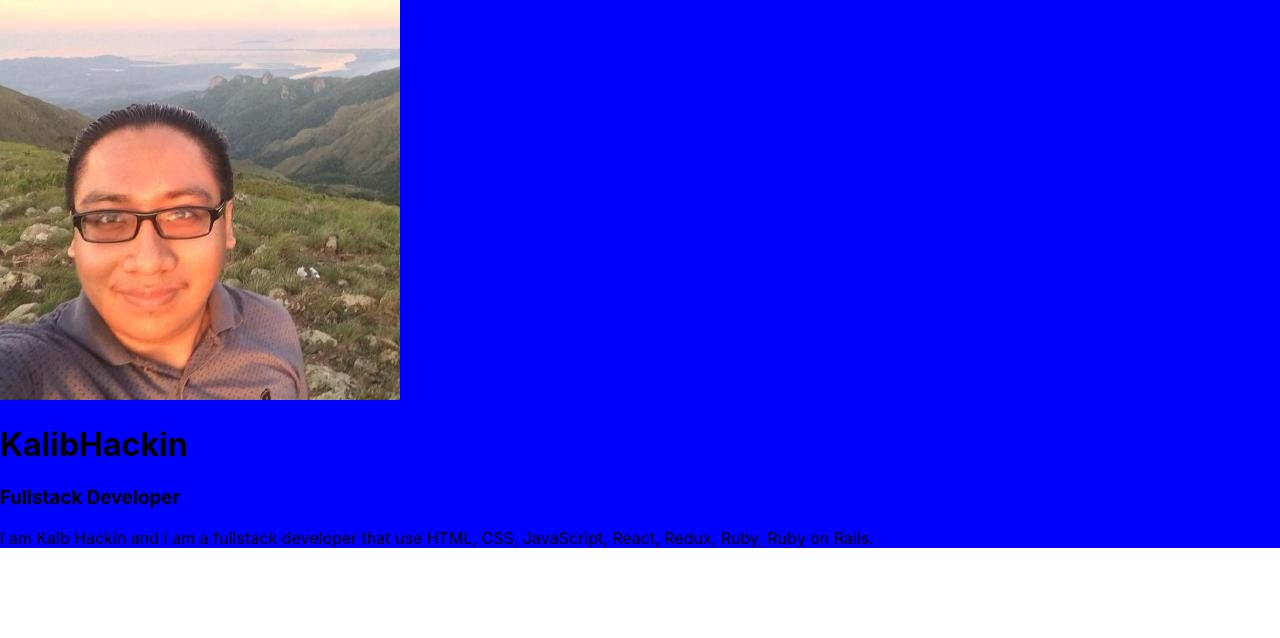
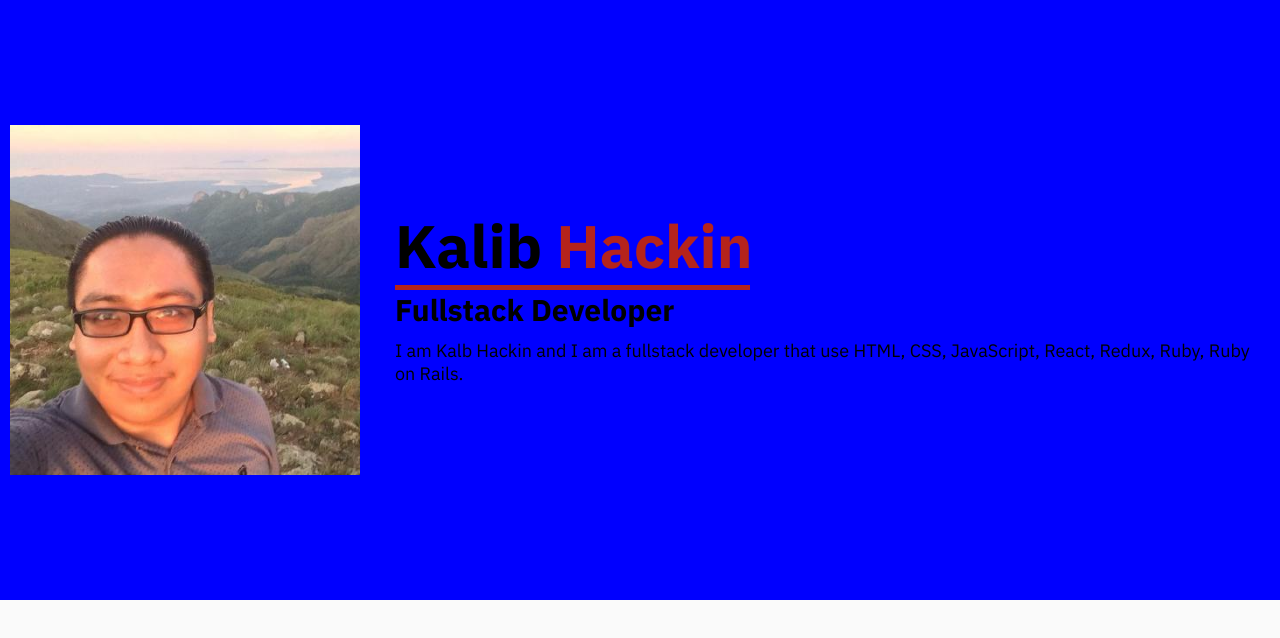
Before and after one commit to NaguiHW/portfolio, a React (Create React App) app: page / in a window 1280 px wide. Shown: the top 638 px of the page. Built offline with nearby package versions, Linux system fonts and the light colour scheme.

Commit message:
homepage done

```diff
--- a/src/assets/styles/HomePage.scss
+++ b/src/assets/styles/HomePage.scss
@@ -1,10 +1,52 @@
 .home-page {
+  display: flex;
+  height: 600px;
 
+  .image-container {
+    display: flex;
+    align-items: center;
+    margin: 0 10px;
+
+    img {
+      width: 350px;
+      height: 350px;
+    }
+  }
+
+
+  .bio {
+    display: flex;
+    flex-direction: column;
+    justify-content: center;
+    margin: 5px 25px;
+
+    h1 {
+      font-size: 60px;
+      span {
+        color: #B5231B;
+      }
+    }
+
+    .line {
+      width: 355px;
+      height: 5px;
+      background-color: #B5231B;
+    }
+
+    h3 {
+      font-size: 30px;
+    }
+
+    p {
+      font-size: 18px;
+      margin: 10px 0;
+    }
+  }
 }
 
 @media only screen and (min-width: 1440px) {
   .home-page {
-    background-color: red;
+    // background-color: red;
   }
 }
 
--- a/src/components/HomePage.js
+++ b/src/components/HomePage.js
@@ -4,12 +4,16 @@ import '../assets/styles/HomePage.scss';
 
 const HomePage = () => (
   <div className="home-page">
-    <img src={image} alt="Kalib Hackin" />
+    <div className="image-container">
+      <img src={image} alt="Kalib Hackin" />
+    </div>
     <div className="bio">
       <h1>
         Kalib
+        {' '}
         <span>Hackin</span>
       </h1>
+      <div className="line" />
       <h3>Fullstack Developer</h3>
       <p>
         I am Kalb Hackin and I am a fullstack developer that use HTML,
--- a/src/index.css
+++ b/src/index.css
@@ -1,3 +1,5 @@
+@import url('https://fonts.googleapis.com/css2?family=IBM+Plex+Sans:wght@300;400;700&display=swap');
+
 body {
   margin: 0;
   font-family: -apple-system, BlinkMacSystemFont, 'Segoe UI', 'Roboto', 'Oxygen',
@@ -5,9 +7,17 @@ body {
     sans-serif;
   -webkit-font-smoothing: antialiased;
   -moz-osx-font-smoothing: grayscale;
+  background-color: rgb(250, 250, 250);
 }
 
 code {
   font-family: source-code-pro, Menlo, Monaco, Consolas, 'Courier New',
     monospace;
 }
+
+* {
+  box-sizing: border-box;
+  margin: 0;
+  padding: 0;
+  font-family: 'IBM Plex Sans', sans-serif;
+}
```
